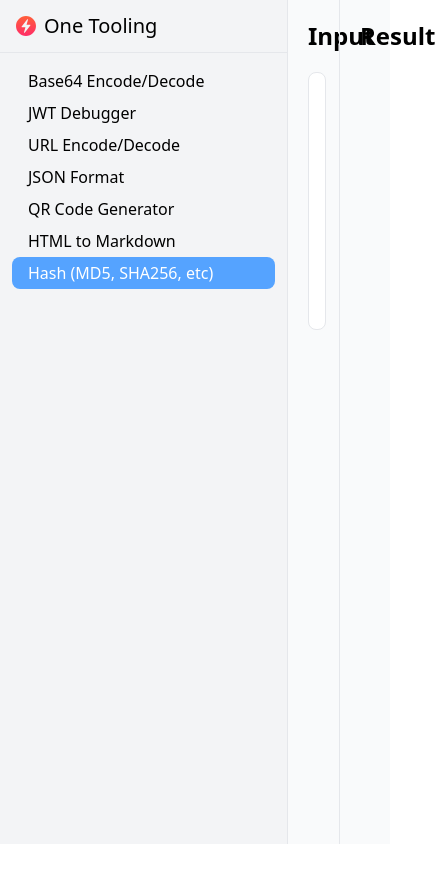
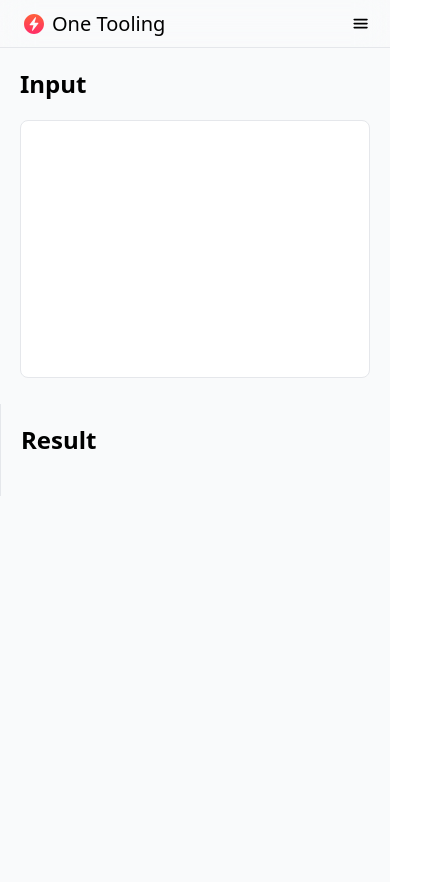
Before and after one commit to Uvacoder/uva-tooling-toolbox-4303-4261, a Next.js app: page /hash in a window 390 px wide. Shown: the top 882 px of the page, 435 px wide, since content can reach past the window. Before the commit the page ends 844 px from the top, so only its background shows below. Built offline with nearby package versions, Linux system fonts and the light colour scheme.

Commit message:
prepare for open source

```diff
--- a/src/components/Layout.tsx
+++ b/src/components/Layout.tsx
@@ -24,9 +24,9 @@ export const Layout: React.FC<{ title?: string }> = ({ children, title }) => {
           content="All the tools you need in one place!"
         />
       </Head>
-      <div className="bg-gray-50">
+      <div className="bg-gray-50 pt-12 md:pt-0">
         <Sidebar />
-        <main className="flex-1 ml-72 min-h-screen">{children}</main>
+        <main className="flex-1 md:ml-72 min-h-screen">{children}</main>
       </div>
     </>
   )
--- a/src/components/Sidebar.tsx
+++ b/src/components/Sidebar.tsx
@@ -1,15 +1,27 @@
-import React from "react"
+import React, { useEffect, useState } from "react"
 import Link from "next/link"
 import { useRouter } from "next/router"
 import clsx from "clsx"
+import { useScrollLock } from "../hooks/useScrollLock"
 import { tools } from "../utils/tools"
 
 export const Sidebar = () => {
   const router = useRouter()
+  const [showSidebar, setShowSidebar] = useState(false)
+  const [lock, unlock] = useScrollLock()
+
+  useEffect(() => {
+    if (showSidebar) {
+      lock()
+    } else {
+      unlock()
+    }
+  }, [showSidebar])
 
   return (
-    <div className="w-72 bg-gray-100 border-r fixed left-0 top-0 bottom-0">
-      <header className="p-3 border-b">
+    <div className="md:block md:w-72 bg-gray-100 border-r md:fixed left-0 top-0 bottom-0">
+      <header className="px-5 h-12 fixed w-full left-0 top-0 items-center justify-between flex md:relative md:px-3 backdrop-blur-lg border-b">
+        <div className="flex items-center h-full">
           <h1 className="text-xl font-medium">
             <Link href="/">
               <a className="flex space-x-2 items-center px-1">
@@ -39,7 +51,36 @@ export const Sidebar = () => {
               </a>
             </Link>
           </h1>
+        </div>
+        <button
+          type="button"
+          role="menu"
+          className="md:hidden block h-full"
+          onClick={() => setShowSidebar((show) => !show)}
+        >
+          {showSidebar ? (
+            <svg width="1.2em" height="1.2em" viewBox="0 0 24 24">
+              <path
+                fill="currentColor"
+                d="M18.36 19.78L12 13.41l-6.36 6.37l-1.42-1.42L10.59 12L4.22 5.64l1.42-1.42L12 10.59l6.36-6.36l1.41 1.41L13.41 12l6.36 6.36z"
+              ></path>
+            </svg>
+          ) : (
+            <svg width="1.2em" height="1.2em" viewBox="0 0 24 24">
+              <path
+                fill="currentColor"
+                d="M4 18h16c.55 0 1-.45 1-1s-.45-1-1-1H4c-.55 0-1 .45-1 1s.45 1 1 1zm0-5h16c.55 0 1-.45 1-1s-.45-1-1-1H4c-.55 0-1 .45-1 1s.45 1 1 1zM3 7c0 .55.45 1 1 1h16c.55 0 1-.45 1-1s-.45-1-1-1H4c-.55 0-1 .45-1 1z"
+              ></path>
+            </svg>
+          )}
+        </button>
       </header>
+      <div
+        className={clsx(
+          `fixed md:relative md:block backdrop-blur-lg top-12 bottom-0 left-0 w-full border-r md:top-0 md:border-r-0`,
+          showSidebar ? `` : `hidden`
+        )}
+      >
         <div className="p-3">
           {tools.map((tool) => {
             const isActive = router.asPath === tool.link
@@ -58,5 +99,6 @@ export const Sidebar = () => {
           })}
         </div>
       </div>
+    </div>
   )
 }
--- a/src/components/TwoColumns.tsx
+++ b/src/components/TwoColumns.tsx
@@ -1,13 +1,25 @@
+import React from "react"
+
 export const TwoColumns: React.FC = ({ children }) => {
   return (
-    <div className="grid grid-cols-2 divide-x min-h-screen">{children}</div>
+    <div className="md:grid md:grid-cols-2 divide-x md:min-h-screen">
+      {children}
+    </div>
   )
 }
 
-export const Column: React.FC<{ title: string }> = ({ children, title }) => {
+export const Column: React.FC<{
+  title: string
+  renderRight?: () => React.ReactNode
+}> = ({ children, title, renderRight }) => {
   return (
     <div className="p-5">
-      <h2 className="font-bold text-2xl">{title}</h2>
+      <header className="flex items-center justify-between">
+        <span className="font-bold text-2xl">{title}</span>
+        <div className="flex space-x-3 items-center">
+          {renderRight && renderRight()}
+        </div>
+      </header>
       <div className="mt-5">{children}</div>
     </div>
   )
--- /dev/null
+++ b/src/hooks/useScrollLock.ts
@@ -0,0 +1,13 @@
+import { useCallback } from "react"
+
+export const useScrollLock = () => {
+  const lock = useCallback(() => {
+    document.body.classList.add("overflow-hidden")
+  }, [])
+
+  const unlock = useCallback(() => {
+    document.body.classList.remove("overflow-hidden")
+  }, [])
+
+  return [lock, unlock]
+}
--- a/src/pages/html-to-markdown.tsx
+++ b/src/pages/html-to-markdown.tsx
@@ -5,6 +5,7 @@ import { Layout } from "../components/Layout"
 import clsx from "clsx"
 import { Button, CopyButton } from "../components/Button"
 import { ErrorMessage } from "../components/ErrorMessage"
+import { Column, TwoColumns } from "../components/TwoColumns"
 
 const sample = `<p><strong>Advertisement 😃</strong></p>
 <ul>
@@ -253,15 +254,16 @@ export default function HtmlToMarkdownPage() {
 
   return (
     <Layout>
-      <div className="flex divide-x min-h-screen">
-        <div className="w-1/2 p-5">
-          <div className="mb-5 flex justify-between items-center">
-            <span className="text-2xl font-bold">HTML</span>
-            <div className="space-x-3 flex items-center">
+      <TwoColumns>
+        <Column
+          title="HTML"
+          renderRight={() => (
+            <>
               <Button onClick={() => setInput(sample)}>Sample</Button>
               <CopyButton getValue={() => input} />
-            </div>
-          </div>
+            </>
+          )}
+        >
           <ErrorMessage className="mb-2" message={error} />
           <div>
             <textarea
@@ -271,14 +273,11 @@ export default function HtmlToMarkdownPage() {
               onChange={(e) => setInput(e.target.value)}
             ></textarea>
           </div>
-        </div>
-        <div className="w-1/2 p-5">
-          <div className="mb-5 flex items-center justify-between">
-            <span className="text-2xl font-bold">Markdown</span>
-            <div>
-              <CopyButton getValue={() => output} />
-            </div>
-          </div>
+        </Column>
+        <Column
+          title="Markdown"
+          renderRight={() => <CopyButton getValue={() => output} />}
+        >
           <div>
             <textarea
               className={clsx(`h-full input w-full`, error && `text-red-500`)}
@@ -287,8 +286,8 @@ export default function HtmlToMarkdownPage() {
               disabled
             ></textarea>
           </div>
-        </div>
-      </div>
+        </Column>
+      </TwoColumns>
     </Layout>
   )
 }
--- a/src/pages/index.tsx
+++ b/src/pages/index.tsx
@@ -1,5 +1,21 @@
+import Link from "next/link"
 import { Layout } from "../components/Layout"
+import { tools } from "../utils/tools"
 
 export default function HomePage() {
-  return <Layout></Layout>
+  return (
+    <Layout>
+      <div className="grid grid-cols-3 gap-5 p-5">
+        {tools.map((tool) => {
+          return (
+            <Link href={tool.link} key={tool.name}>
+              <a className="border rounded-lg p-5 font-bold hover:bg-zinc-100">
+                {tool.name}
+              </a>
+            </Link>
+          )
+        })}
+      </div>
+    </Layout>
+  )
 }
--- a/tailwind.config.js
+++ b/tailwind.config.js
@@ -1,5 +1,5 @@
 module.exports = {
-  content: ["./src/**/*.tsx"],
+  content: ["./src/**/*.{ts,tsx}"],
   theme: {
     extend: {
       color: {
```
Also changed, not shown: package.json (+7 -0 lines), 2 other files (tests, documents, lock files or other folders). Lines whose indentation alone changed are shown as unchanged.
